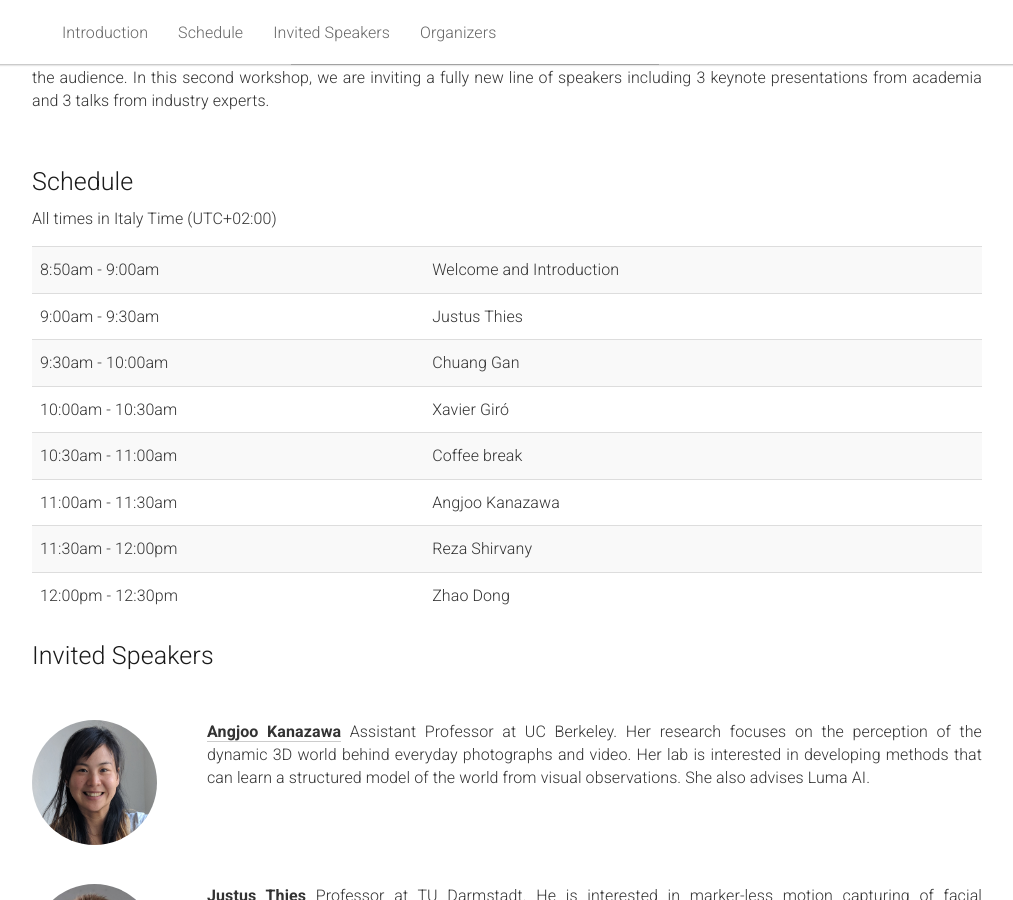
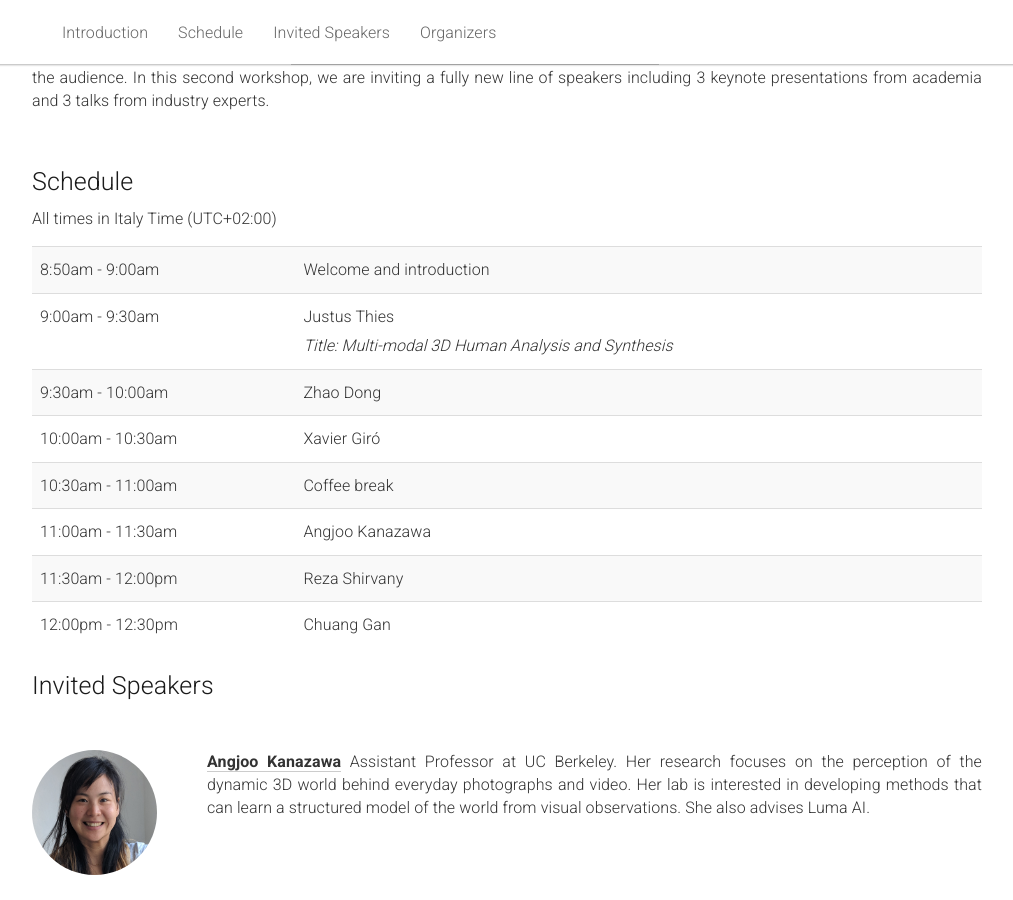
Before and after one commit to 3dv-in-ecommerce/3dv-in-ecommerce.github.io, a Jekyll site: the page built from _pages/home.md, in a window 1280 px wide and 900 px high, scrolled down 439 px. Shown: the whole window, without its empty margins (133-1146 px from the left). Built offline with Jekyll 4.4.1, drawn with Linux system fonts in a browser that asks for light colours.

Commit message:
update schedule

```diff
--- a/_pages/home.md
+++ b/_pages/home.md
@@ -71,17 +71,20 @@ description: "Website for the Workshop on 3D Vision and Modeling Challenges in e
       <tbody>
         <tr>
           <td>8:50am - 9:00am</td>
-          <td>Welcome and Introduction</td>
+          <td>Welcome and introduction</td>
           <td></td>
         </tr>
         <tr>
           <td>9:00am - 9:30am</td>
-          <td>Justus Thies</td>
+          <td>Justus Thies
+          <br/>
+          <i>Title: Multi-modal 3D Human Analysis and Synthesis</i>
+          </td>
           <td></td>
         </tr>
         <tr>
           <td>9:30am - 10:00am</td>
-          <td>Chuang Gan</td>
+          <td>Zhao Dong</td>
           <td></td>
         </tr>
         <tr>
@@ -94,7 +97,6 @@ description: "Website for the Workshop on 3D Vision and Modeling Challenges in e
           <td>Coffee break</td>
           <td></td>
         </tr>
-
         <tr>
           <td>11:00am - 11:30am</td>
           <td>Angjoo Kanazawa</td>
```
Also changed, not shown: other parts of _pages/home.md (+1 -2 lines), 1 other file.
